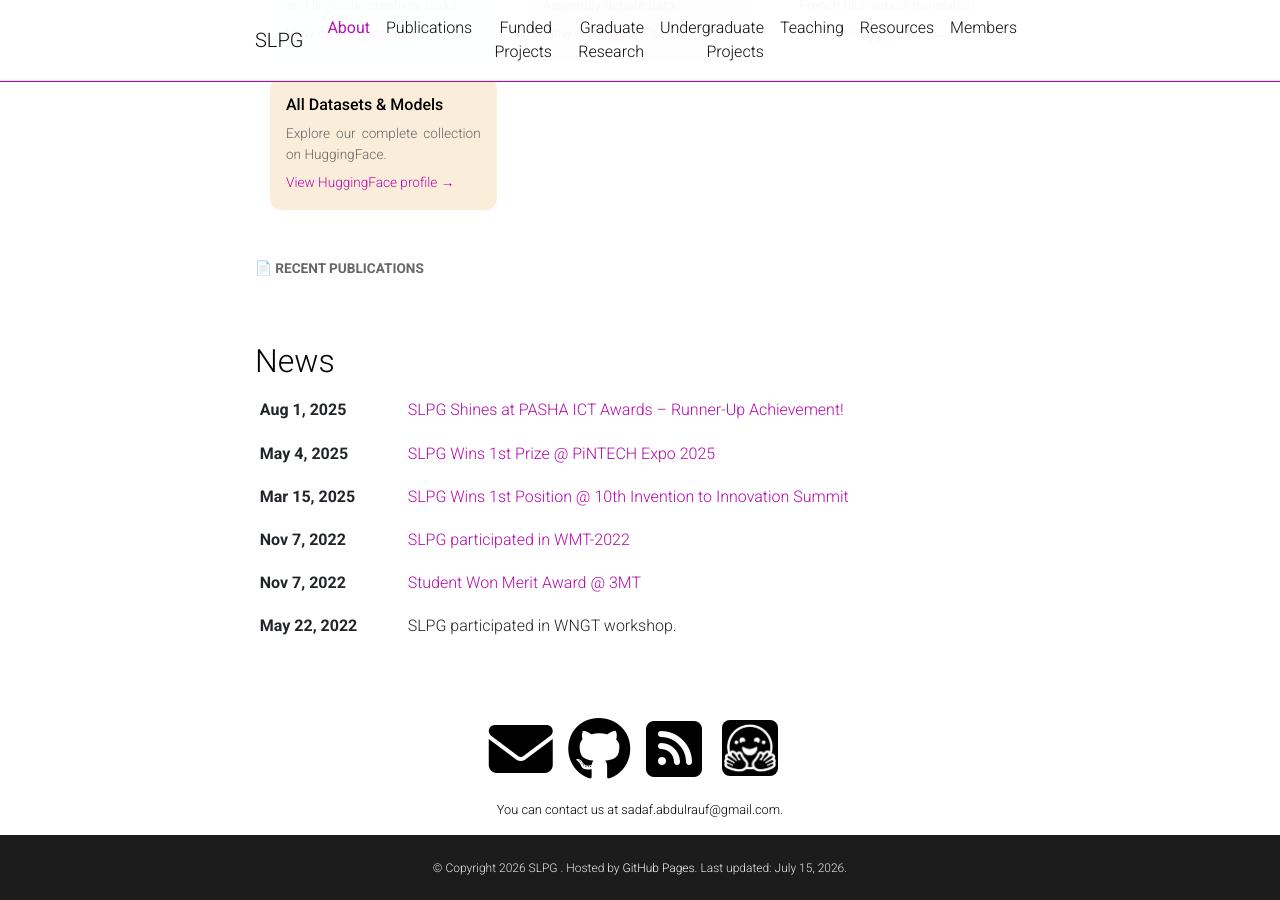
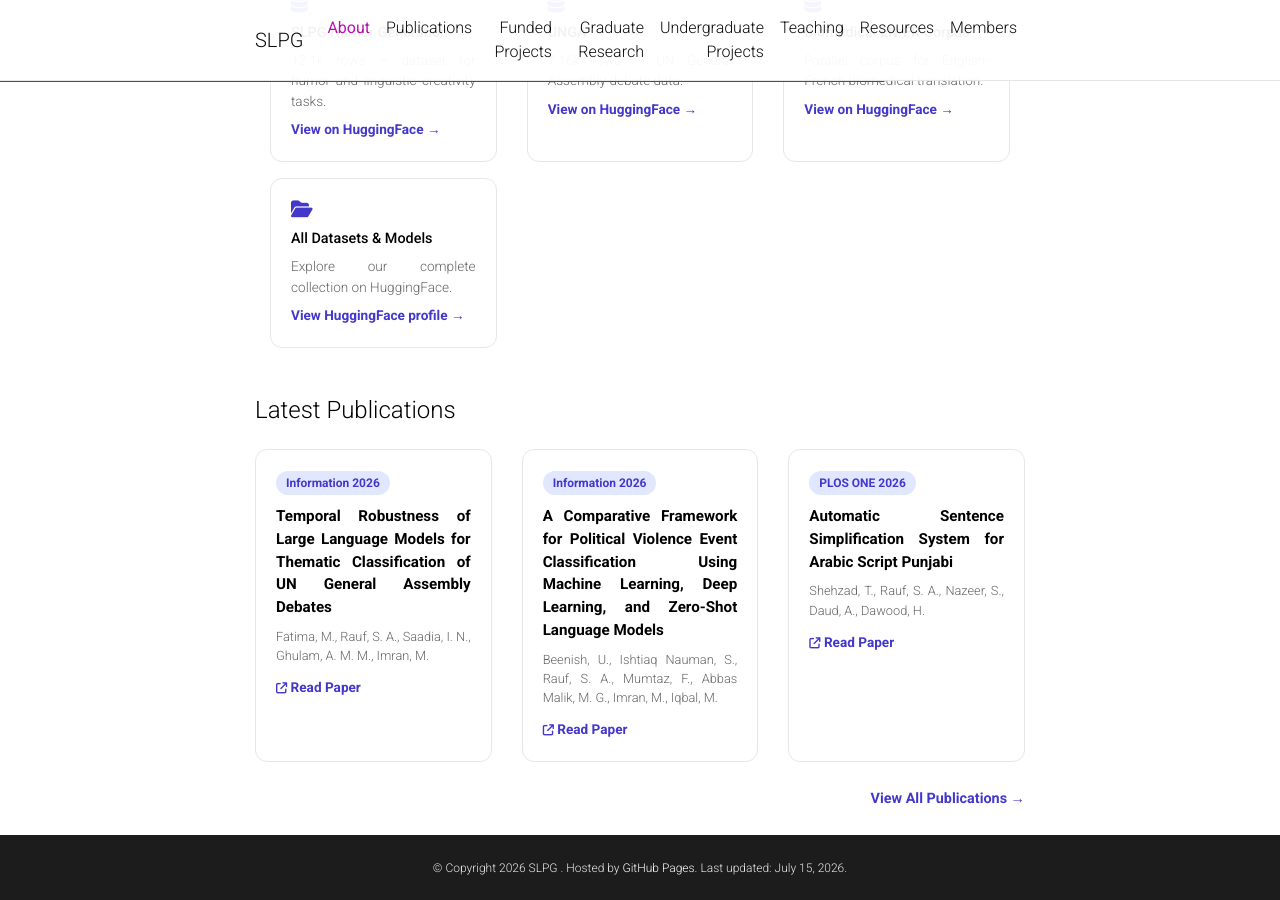
Before and after one commit to slpg-fjwu/slpg-fjwu.github.io, a Jekyll site: the page built from _pages/about.md, in a window 1280 px wide and 900 px high, scrolled down 1145 px. Built offline with Jekyll 4.4.1, drawn with Linux system fonts in a browser that asks for light colours; comment, search, counter and statistics services are not loaded; a style sheet for code colours, icons or effects is not loaded.

Commit message:
about.md

```diff
--- a/_pages/about.md
+++ b/_pages/about.md
@@ -69,20 +69,32 @@
 
 <div class="row text-center" style="margin: 2rem 0;">
   <div class="col">
-    <h2 class="counter" data-target="{{ pub_count }}">0</h2>
-    <p style="color: #888; font-size: 0.9rem;">Publications</p>
+    <div style="background: var(--global-card-bg-color, #fff); border: 1px solid #e5e7eb; border-radius: 12px; padding: 1.25rem 0.5rem;">
+      <i class="fa-solid fa-book" style="font-size: 1.4rem; color: #4338ca; margin-bottom: 8px; display: block;"></i>
+      <h2 class="counter" data-target="{{ pub_count }}" style="margin: 0; font-size: 1.6rem;">0</h2>
+      <p style="color: #888; font-size: 0.85rem; margin: 4px 0 0;">Publications</p>
+    </div>
   </div>
   <div class="col">
-    <h2 class="counter" data-target="14">0</h2>
-    <p style="color: #888; font-size: 0.9rem;">Models</p>
+    <div style="background: var(--global-card-bg-color, #fff); border: 1px solid #e5e7eb; border-radius: 12px; padding: 1.25rem 0.5rem;">
+      <i class="fa-solid fa-cube" style="font-size: 1.4rem; color: #4338ca; margin-bottom: 8px; display: block;"></i>
+      <h2 class="counter" data-target="14" style="margin: 0; font-size: 1.6rem;">0</h2>
+      <p style="color: #888; font-size: 0.85rem; margin: 4px 0 0;">Models</p>
+    </div>
   </div>
   <div class="col">
-    <h2 class="counter" data-target="6">0</h2>
-    <p style="color: #888; font-size: 0.9rem;">Datasets</p>
+    <div style="background: var(--global-card-bg-color, #fff); border: 1px solid #e5e7eb; border-radius: 12px; padding: 1.25rem 0.5rem;">
+      <i class="fa-solid fa-database" style="font-size: 1.4rem; color: #4338ca; margin-bottom: 8px; display: block;"></i>
+      <h2 class="counter" data-target="6" style="margin: 0; font-size: 1.6rem;">0</h2>
+      <p style="color: #888; font-size: 0.85rem; margin: 4px 0 0;">Datasets</p>
+    </div>
   </div>
   <div class="col">
-    <h2 class="counter" data-target="3">0</h2>
-    <p style="color: #888; font-size: 0.9rem;">Awards</p>
+    <div style="background: var(--global-card-bg-color, #fff); border: 1px solid #e5e7eb; border-radius: 12px; padding: 1.25rem 0.5rem;">
+      <i class="fa-solid fa-trophy" style="font-size: 1.4rem; color: #4338ca; margin-bottom: 8px; display: block;"></i>
+      <h2 class="counter" data-target="3" style="margin: 0; font-size: 1.6rem;">0</h2>
+      <p style="color: #888; font-size: 0.85rem; margin: 4px 0 0;">Awards</p>
+    </div>
   </div>
 </div>
 
@@ -126,7 +138,7 @@
   </div>
   <div class="col-6 col-md-3" style="margin-bottom: 1rem;">
     <div style="background: var(--global-card-bg-color, #fff); border: 1px solid #e5e7eb; border-radius: 12px; padding: 1.25rem; height: 100%; text-align: center;">
-      <i class="fa-solid fa-database" style="font-size: 1.8rem; color: #4338ca; margin-bottom: 10px; display: block;"></i>
+      <i class="fa-solid fa-magnifying-glass" style="font-size: 1.8rem; color: #4338ca; margin-bottom: 10px; display: block;"></i>
       <strong style="font-size: 0.9rem;">RAG</strong>
     </div>
   </div>
@@ -137,6 +149,71 @@
     </div>
   </div>
 </div>
+
+<h4>Datasets</h4>
+<div class="row" style="margin: 1rem 0 2rem;">
+  <div class="col-6 col-md-4" style="margin-bottom: 1rem;">
+    <div style="background: var(--global-card-bg-color, #fff); border: 1px solid #e5e7eb; border-radius: 12px; padding: 1.25rem; height: 100%;">
+      <i class="fa-solid fa-database" style="font-size: 1.2rem; color: #4338ca; margin-bottom: 8px; display: block;"></i>
+      <strong style="font-size: 0.9rem;">SLPG Humor Generation</strong>
+      <p style="font-size: 0.85rem; color: #666; margin: 6px 0;">12.1k rows — dataset for humor and linguistic creativity tasks.</p>
+      <a href="https://huggingface.co/datasets/SLPG/slpg_humor_generation" target="_blank" style="font-size: 0.85rem; color: #4338ca; font-weight: 600;">View on HuggingFace →</a>
+    </div>
+  </div>
+  <div class="col-6 col-md-4" style="margin-bottom: 1rem;">
+    <div style="background: var(--global-card-bg-color, #fff); border: 1px solid #e5e7eb; border-radius: 12px; padding: 1.25rem; height: 100%;">
+      <i class="fa-solid fa-database" style="font-size: 1.2rem; color: #4338ca; margin-bottom: 8px; display: block;"></i>
+      <strong style="font-size: 0.9rem;">UNGA</strong>
+      <p style="font-size: 0.85rem; color: #666; margin: 6px 0;">7.16k rows — UN General Assembly debate data.</p>
+      <a href="https://huggingface.co/datasets/SLPG/UNGA" target="_blank" style="font-size: 0.85rem; color: #4338ca; font-weight: 600;">View on HuggingFace →</a>
+    </div>
+  </div>
+  <div class="col-6 col-md-4" style="margin-bottom: 1rem;">
+    <div style="background: var(--global-card-bg-color, #fff); border: 1px solid #e5e7eb; border-radius: 12px; padding: 1.25rem; height: 100%;">
+      <i class="fa-solid fa-database" style="font-size: 1.2rem; color: #4338ca; margin-bottom: 8px; display: block;"></i>
+      <strong style="font-size: 0.9rem;">Biomedical EN-FR Corpus</strong>
+      <p style="font-size: 0.85rem; color: #666; margin: 6px 0;">Parallel corpus for English-French biomedical translation.</p>
+      <a href="https://huggingface.co/datasets/SLPG/Biomedical_EN_FR_Corpus" target="_blank" style="font-size: 0.85rem; color: #4338ca; font-weight: 600;">View on HuggingFace →</a>
+    </div>
+  </div>
+  <div class="col-6 col-md-4" style="margin-bottom: 1rem;">
+    <div style="background: var(--global-card-bg-color, #fff); border: 1px solid #e5e7eb; border-radius: 12px; padding: 1.25rem; height: 100%;">
+      <i class="fa-solid fa-folder-open" style="font-size: 1.2rem; color: #4338ca; margin-bottom: 8px; display: block;"></i>
+      <strong style="font-size: 0.9rem;">All Datasets & Models</strong>
+      <p style="font-size: 0.85rem; color: #666; margin: 6px 0;">Explore our complete collection on HuggingFace.</p>
+      <a href="https://huggingface.co/SLPG" target="_blank" style="font-size: 0.85rem; color: #4338ca; font-weight: 600;">View HuggingFace profile →</a>
+    </div>
+  </div>
+</div>
+
+<h4 style="margin-bottom: 1.5rem;">Latest Publications</h4>
+<div class="row">
+  <div class="col-md-4" style="margin-bottom: 1rem;">
+    <div style="background: var(--global-card-bg-color, #fff); border: 1px solid #e5e7eb; border-radius: 12px; padding: 1.25rem; height: 100%;">
+      <span style="display: inline-block; background: #e0e7ff; color: #4338ca; font-size: 0.75rem; font-weight: 600; padding: 3px 10px; border-radius: 20px; margin-bottom: 10px;">Information 2026</span>
+      <p style="font-weight: 600; font-size: 0.95rem; margin: 0 0 8px;">Temporal Robustness of Large Language Models for Thematic Classification of UN General Assembly Debates</p>
+      <p style="font-size: 0.8rem; color: #666; margin: 0 0 10px;">Fatima, M., Rauf, S. A., Saadia, I. N., Ghulam, A. M. M., Imran, M.</p>
+      <a href="https://www.mdpi.com/2078-2489/17/6/589" target="_blank" style="font-size: 0.85rem; font-weight: 600; color: #4338ca;"><i class="fa-solid fa-arrow-up-right-from-square" style="font-size: 0.7rem;"></i> Read Paper</a>
+    </div>
+  </div>
+  <div class="col-md-4" style="margin-bottom: 1rem;">
+    <div style="background: var(--global-card-bg-color, #fff); border: 1px solid #e5e7eb; border-radius: 12px; padding: 1.25rem; height: 100%;">
+      <span style="display: inline-block; background: #e0e7ff; color: #4338ca; font-size: 0.75rem; font-weight: 600; padding: 3px 10px; border-radius: 20px; margin-bottom: 10px;">Information 2026</span>
+      <p style="font-weight: 600; font-size: 0.95rem; margin: 0 0 8px;">A Comparative Framework for Political Violence Event Classification Using Machine Learning, Deep Learning, and Zero-Shot Language Models</p>
+      <p style="font-size: 0.8rem; color: #666; margin: 0 0 10px;">Beenish, U., Ishtiaq Nauman, S., Rauf, S. A., Mumtaz, F., Abbas Malik, M. G., Imran, M., Iqbal, M.</p>
+      <a href="https://www.mdpi.com/2078-2489/17/7/621" target="_blank" style="font-size: 0.85rem; font-weight: 600; color: #4338ca;"><i class="fa-solid fa-arrow-up-right-from-square" style="font-size: 0.7rem;"></i> Read Paper</a>
+    </div>
+  </div>
+  <div class="col-md-4" style="margin-bottom: 1rem;">
+    <div style="background: var(--global-card-bg-color, #fff); border: 1px solid #e5e7eb; border-radius: 12px; padding: 1.25rem; height: 100%;">
+      <span style="display: inline-block; background: #e0e7ff; color: #4338ca; font-size: 0.75rem; font-weight: 600; padding: 3px 10px; border-radius: 20px; margin-bottom: 10px;">PLOS ONE 2026</span>
+      <p style="font-weight: 600; font-size: 0.95rem; margin: 0 0 8px;">Automatic Sentence Simplification System for Arabic Script Punjabi</p>
+      <p style="font-size: 0.8rem; color: #666; margin: 0 0 10px;">Shehzad, T., Rauf, S. A., Nazeer, S., Daud, A., Dawood, H.</p>
+      <a href="https://journals.plos.org/plosone/article?id=10.1371/journal.pone.0344915" target="_blank" style="font-size: 0.85rem; font-weight: 600; color: #4338ca;"><i class="fa-solid fa-arrow-up-right-from-square" style="font-size: 0.7rem;"></i> Read Paper</a>
+    </div>
+  </div>
+</div>
+<p style="text-align: right; margin-top: 0.5rem;"><a href="/publications/" style="font-size: 0.9rem; font-weight: 600; color: #4338ca;">View All Publications →</a></p>
 
 <script>
 document.addEventListener("DOMContentLoaded", function () {
@@ -172,57 +249,3 @@
   counters.forEach((counter) => observer.observe(counter));
 });
 </script>
-<h4>Datasets</h4>
-<div class="row" style="margin: 1rem 0 2rem;">
-  <div class="col-6 col-md-4" style="margin-bottom: 1rem;">
-    <div style="background: #e1f5ee; border-radius: 12px; padding: 1rem; height: 100%;">
-      <strong>SLPG Humor Generation</strong>
-      <p style="font-size: 0.85rem; color: #666; margin: 6px 0;">12.1k rows — dataset for humor and linguistic creativity tasks.</p>
-      <a href="https://huggingface.co/datasets/SLPG/slpg_humor_generation" target="_blank" style="font-size: 0.85rem;">View on HuggingFace →</a>
-    </div>
-  </div>
-  <div class="col-6 col-md-4" style="margin-bottom: 1rem;">
-    <div style="background: #faece7; border-radius: 12px; padding: 1rem; height: 100%;">
-      <strong>UNGA</strong>
-      <p style="font-size: 0.85rem; color: #666; margin: 6px 0;">7.16k rows — UN General Assembly debate data.</p>
-      <a href="https://huggingface.co/datasets/SLPG/UNGA" target="_blank" style="font-size: 0.85rem;">View on HuggingFace →</a>
-    </div>
-  </div>
-  <div class="col-6 col-md-4" style="margin-bottom: 1rem;">
-    <div style="background: #eaf3de; border-radius: 12px; padding: 1rem; height: 100%;">
-      <strong>Biomedical EN-FR Corpus</strong>
-      <p style="font-size: 0.85rem; color: #666; margin: 6px 0;">Parallel corpus for English-French biomedical translation.</p>
-      <a href="https://huggingface.co/datasets/SLPG/Biomedical_EN_FR_Corpus" target="_blank" style="font-size: 0.85rem;">View on HuggingFace →</a>
-    </div>
-  </div>
-  <div class="col-6 col-md-4" style="margin-bottom: 1rem;">
-    <div style="background: #faeeda; border-radius: 12px; padding: 1rem; height: 100%;">
-      <strong>All Datasets & Models</strong>
-      <p style="font-size: 0.85rem; color: #666; margin: 6px 0;">Explore our complete collection on HuggingFace.</p>
-      <a href="https://huggingface.co/SLPG" target="_blank" style="font-size: 0.85rem;">View HuggingFace profile →</a>
-    </div>
-  </div>
-</div>
-<div id="recent-pubs-source" style="display: none;">
-  {% bibliography --file papers %}
-</div>
-
-<div id="recent-publications" style="margin: 1.5rem 0;">
-  <p style="font-size: 0.85rem; color: #666; font-weight: 600; margin-bottom: 10px;">📄 RECENT PUBLICATIONS</p>
-</div>
-
-<script>
-document.addEventListener("DOMContentLoaded", function () {
-  const source = document.querySelectorAll("#recent-pubs-source li");
-  const container = document.getElementById("recent-publications");
-
-  const topThree = Array.from(source).slice(0, 3);
-
-  topThree.forEach(function (item) {
-    const card = document.createElement("div");
-    card.style.cssText = "background: #f1eee4; border-radius: 12px; padding: 1rem 1.25rem; margin-bottom: 10px; border-left: 4px solid #7F77DD;";
-    card.innerHTML = item.innerHTML;
-    container.appendChild(card);
-  });
-});
-</script>
```
